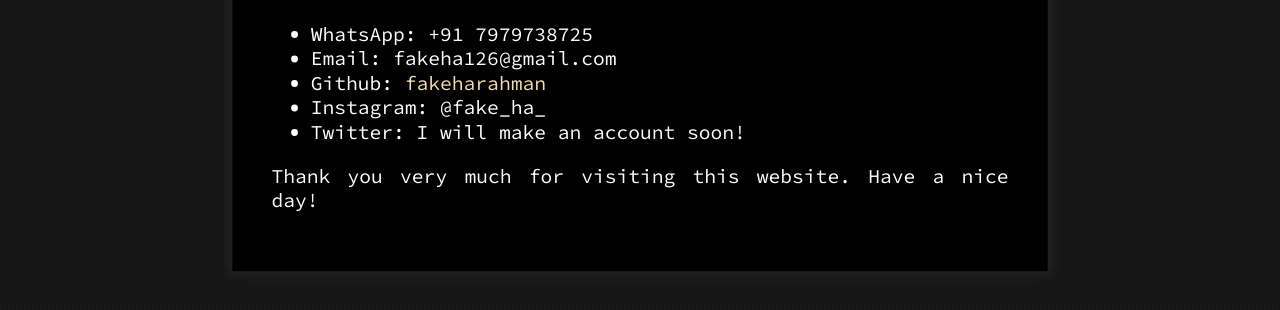
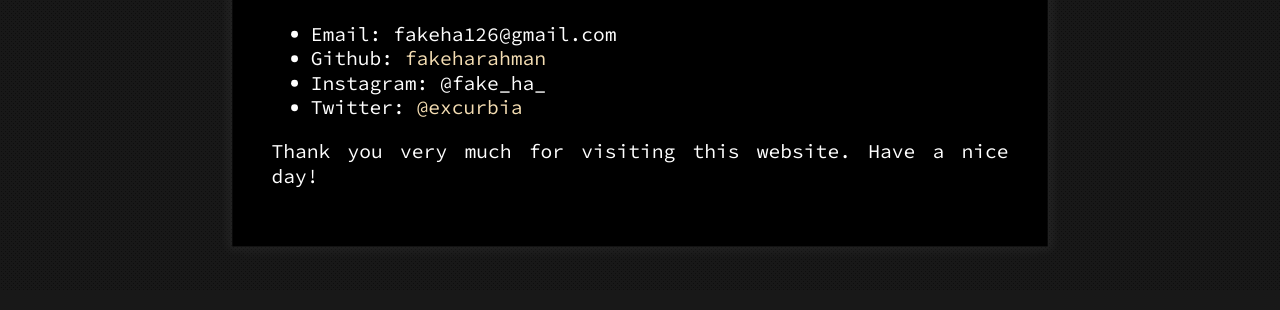
Before and after one commit to fakeharahman/js-games, a plain HTML site: page Contact/contact.html in a window 1280 px wide. Shown: the part 620-930 px from the top of the page. Drawn offline with Linux system fonts and the light colour scheme; a web font is replaced by a local one.

Commit message:
edited contact info

```diff
--- a/Contact/contact.html
+++ b/Contact/contact.html
@@ -35,11 +35,10 @@
         <h2>Contact me at:</h2>
 
         <ul>
-            <li>WhatsApp: +91 7979738725</li>
             <li>Email: fakeha126@gmail.com</li>
             <li>Github: <a href="https://github.com/fakeharahman">fakeharahman</a></li>
             <li>Instagram: @fake_ha_</li>
-            <li>Twitter: I will make an account soon!</li>
+            <li>Twitter: <a href="https://twitter.com/excurbia">@excurbia</a> </li>
         </ul>
 
         <p>Thank you very much for visiting this website. Have a nice day!</p>
```
